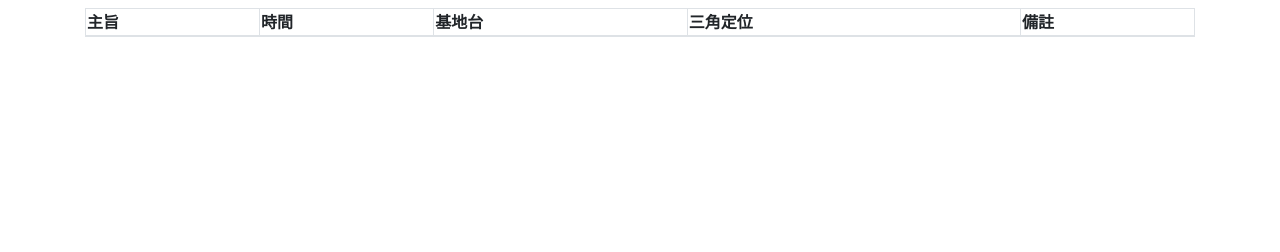
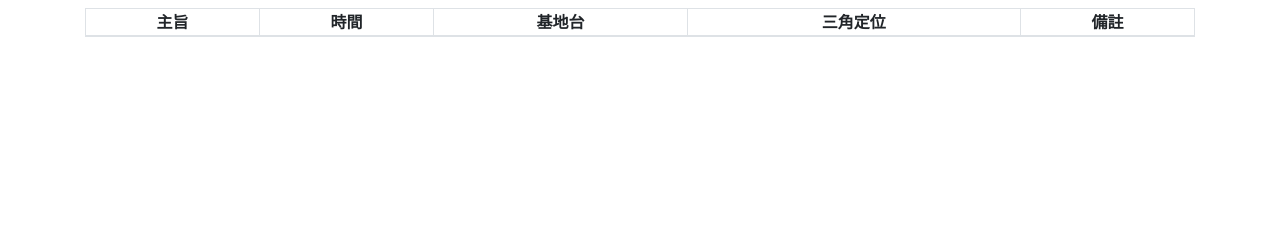
Before and after one commit to latteouka/loccib-frontend, a Flask app: page /show in a window 1280 px wide. Shown: the part 48-300 px from the top of the page. Run offline with Flask 2, Linux system fonts and the light colour scheme; data that the repository does not hold is empty; some libraries are stand-ins or nearby versions.

Commit message:
make it better

```diff
--- a/templates/base.html
+++ b/templates/base.html
@@ -10,7 +10,7 @@
 	<style>
 	  table { width: 100%; word-break: break-all;}
 	  td, th {text-align: left; white-space: nowrap;}
-	  td.numeric, th.numeric { text-align: right; }
+	  td.numeric, th.numeric { text-align: center; }
 	  h2, h3 {margin-top: 1em;}
     </style>
 	{% if title %}
--- a/templates/records.html
+++ b/templates/records.html
@@ -12,11 +12,11 @@
 		<table class="table-bordered table-striped table-condensed cf">
 		    <thead class="cf">
 		        <tr>
-		            <th>主旨</th>
-		            <th>時間</th>
-		            <th>基地台</th>
-		            <th>三角定位</th>
-		            <th>備註</th>
+		            <th class="numeric">主旨</th>
+		            <th class="numeric">時間</th>
+		            <th class="numeric">基地台</th>
+		            <th class="numeric">三角定位</th>
+		            <th class="numeric">備註</th>
 		        <tr>
 		    </thead>
 		    <tbody>
```
